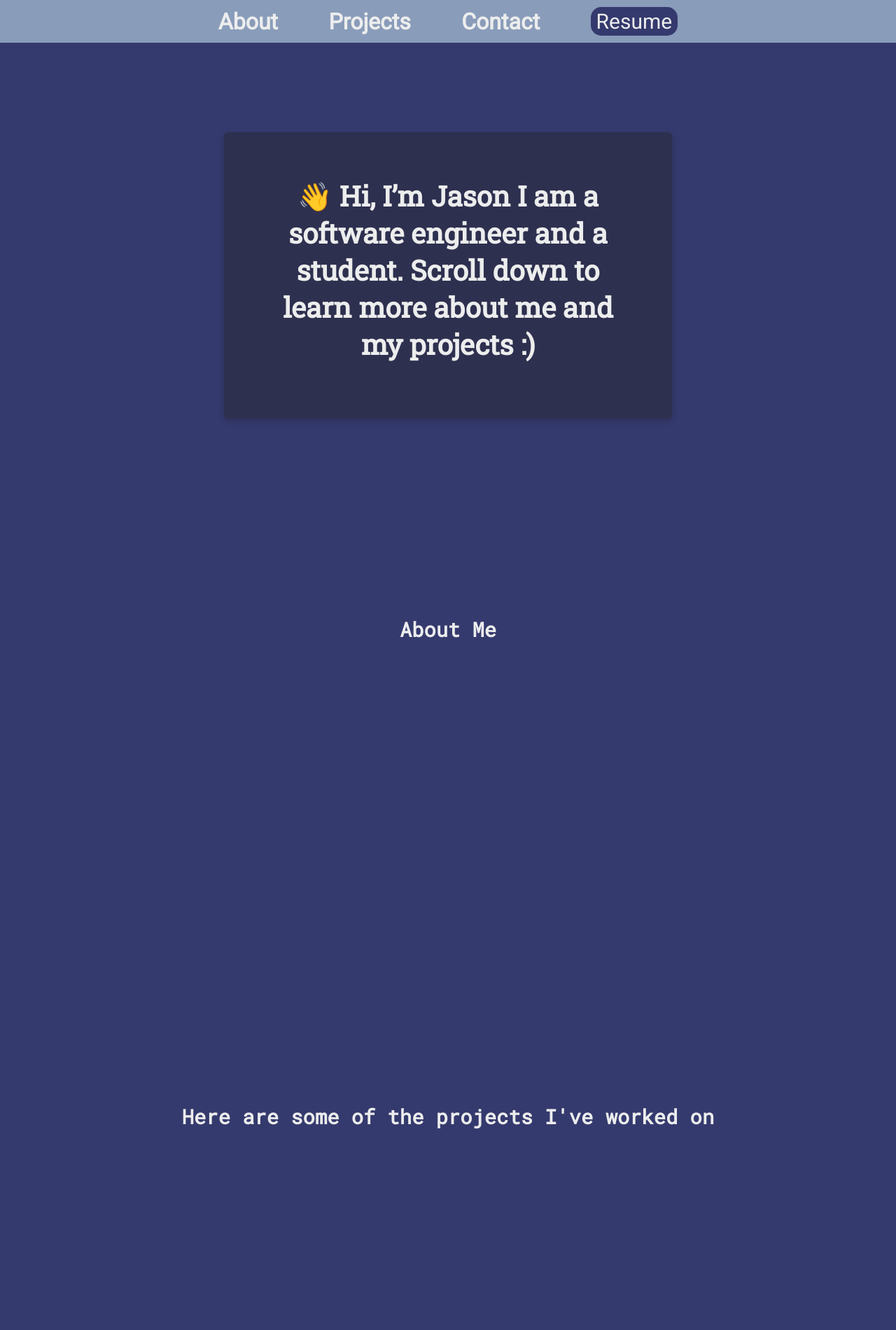
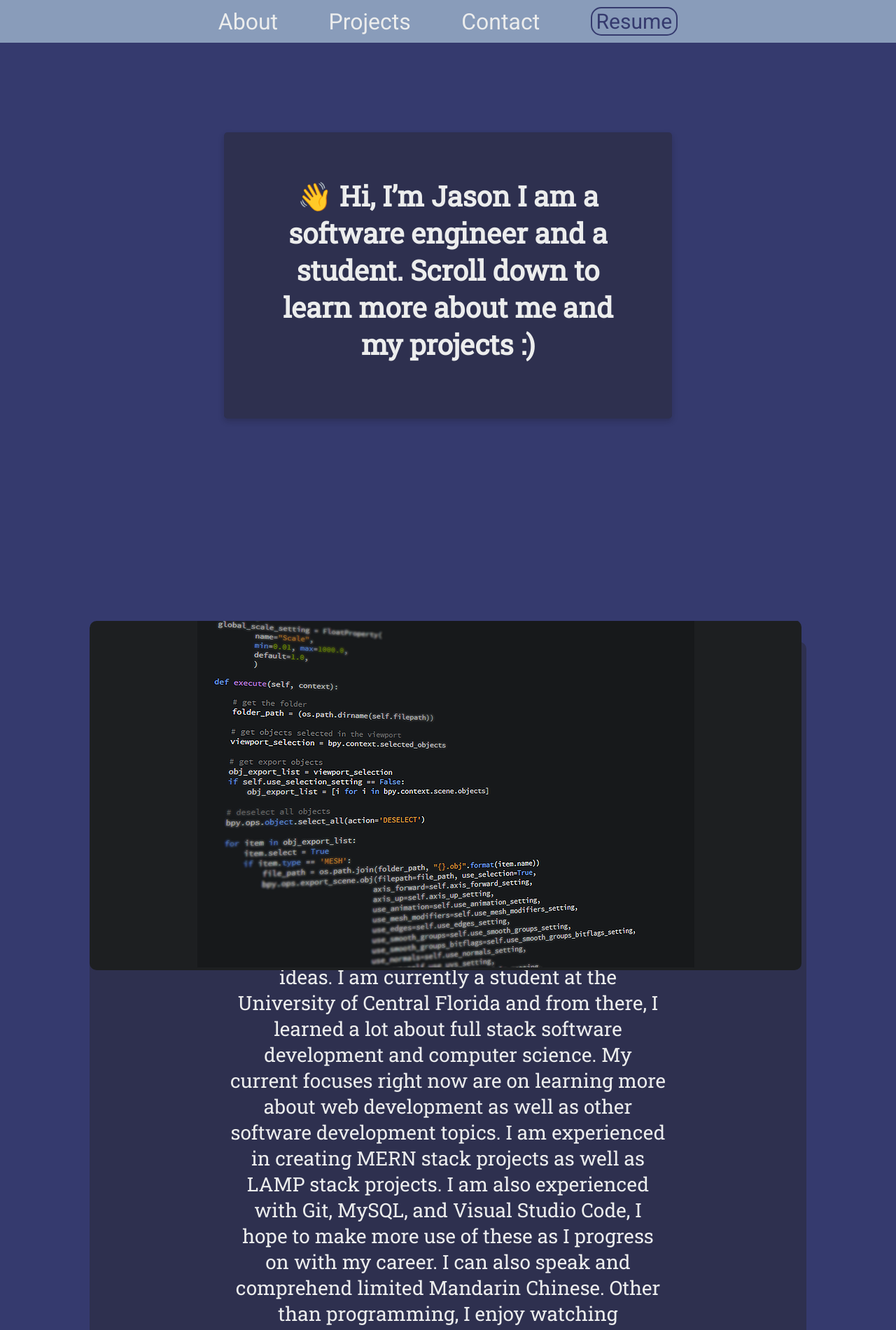
Before and after one commit to N00dles123/N00dles123.github.io, a React (Create React App) app: page / in a window 1280 px wide. Shown: the top 1900 px of the page at 70% size. Built offline with nearby package versions, Linux system fonts and the light colour scheme.

Commit message:
almost finish about card

```diff
--- a/src/App.css
+++ b/src/App.css
@@ -8,7 +8,7 @@
   font-family: "Roboto";
   font-style: normal;
   font-size: 32px;
-  font-weight: bold;
+  font-weight: 500;
   cursor: pointer;
   background-color: #899CBA;
   outline: none;
@@ -18,13 +18,13 @@
 .resumeButton{
   text-decoration: none;
   border-radius: 15px;
-  background-color: #353A6E;
+  background-color: #899CBA;
   border: 2px solid #353A6E;
   cursor: pointer;
   font-family: "Roboto";
   font-style: normal;
-
-  color: #ECEDED;
+  font-weight: 500;
+  color: #353A6E;
   font-size: 30px;
   margin: 10px
 }
@@ -54,6 +54,7 @@
 }
 
 .section {
+  min-width: 98vw;
   background-color: #353A6E;
 }
 
@@ -63,6 +64,7 @@
 }
 
 #About {
+  padding-top: 10%;
   min-height: 88vh;
   text-align: center;
   display: block;
@@ -70,6 +72,12 @@
 
 #Projects {
   min-height: 100vh;
+  text-align: center;
+  display: block;
+}
+
+#Contact {
+  min-height: 88vh;
   text-align: center;
   display: block;
 }
@@ -87,11 +95,10 @@
   color: #ECEDED;
 }
 .aboutHeader{
-  padding-top: 5%;
-  padding-bottom: 2.5%;
   font-family: 'Roboto Mono';
   font-size: 1.8rem;
   font-weight: 800;
+  padding-top: 30%;
   color: #ECEDED;
 }
 
@@ -139,15 +146,17 @@
 }
 
 .aboutCardDiv{
-  padding-top: 1%;
+  margin-top: -3%;
   margin-left: 10%;
   margin-right: 10%;
-  align-items: center;
-  justify-content: center;
-  background-color: rgb(46, 48, 79);
+  padding-top: -10%;
+  display: inline-block;
+  background-color: #353A6E;
   min-height: 88vh;
   min-width: 50%;
   border-radius: 10px;
+  position: relative;
+  overflow: hidden;
 }
 
 .projectsHeader{
@@ -160,5 +169,33 @@
 
 .aboutImg{
   height: auto;
-  min-width: 50%;
+  width: 100%;
 }
+
+.fill{
+  align-items: center;
+  margin-top: 30px;
+  min-height: 3%;
+  width: 100%;
+  background-color: rgb(46, 48, 79);
+  border-radius: 10px;
+}
+
+.aboutImgDiv{
+  overflow: hidden;
+  position: absolute;
+  top: -1px;
+  padding-left: 15%;
+  padding-right: 15%;
+  border-radius: 10px;
+  background-color: #1D1F21;
+  /*
+  margin-top: 5%;
+  margin-left: 5%;
+  margin-right: 5%;
+  */
+}
+
+.aboutContent{
+  border-radius: 10px;
+}
--- a/src/App.js
+++ b/src/App.js
@@ -82,7 +82,7 @@ function App() {
       <div className="top-spacer" />
       <div className="content">
         <div className="sticky">
-          <div className="header" ref={headerRef}>
+          <navbar className="header" ref={headerRef}>
             <button type="button"
             className={`header_link ${visibleSection === "About" ? "selected" : ""}`}
             onClick={() => {
@@ -110,7 +110,7 @@ function App() {
             <button type="button" className='resumeButton' onClick={onButtonClick}>
               Resume
             </button>
-          </div>
+          </navbar>
         </div>
         <div className="section" id="Home" ref={ homeRef }>
             <div className='homeBox'>
@@ -122,8 +122,13 @@ function App() {
             </div>
         </div>
         <div className="section" id="About" ref={ aboutRef }>
+            <div className={`aboutCardDiv `}>
+              <div className='fill'>
+                <div className='aboutImgDiv'>
+                  {<img src='program.png' alt='program' className={`aboutImg`}/> }
+                </div>
+                <div className='aboutContent'>
                   <h1 className={`aboutHeader`}>About Me</h1>
-            <div className={`aboutCardDiv ${visibleSection === "About" ? "fadeinP" : "hidden"}`}>
                   <p className={`aboutP`}>
                   Hello! My name is Jason Lin and I enjoy creating software as well as learning new ideas.
                   I am currently a student at the University of Central Florida and from there, I learned a lot about full stack software development and computer science.
@@ -133,16 +138,19 @@ function App() {
                   I can also speak and comprehend limited Mandarin Chinese.
                   Other than programming, I enjoy watching basketball and watching TV in my free time.
                   </p>
-              <div className='aboutImgDiv'>
-                {/*<img src='program.png' alt='program' className={`aboutImg ${visibleSection === "About" ? "fadeinP" : "hidden"}`}/> */}
                 </div>
+              </div>
+
+
             </div>
         </div>
 
         <div className="section" id="Projects" ref={ projectsRef }>
             <h2 className={`projectsHeader`}>Here are some of the projects I've worked on</h2>
         </div>
-        <div className="section" id="Contact" ref={contactRef}/>
+        <div className="section" id="Contact" ref={contactRef}>
+            <h3 className={`contactHeader`}>Contact Information</h3>
+        </div>
       </div>
 
       <div className="bottom-spacer" />
```
Lines whose indentation alone changed are shown as unchanged.
